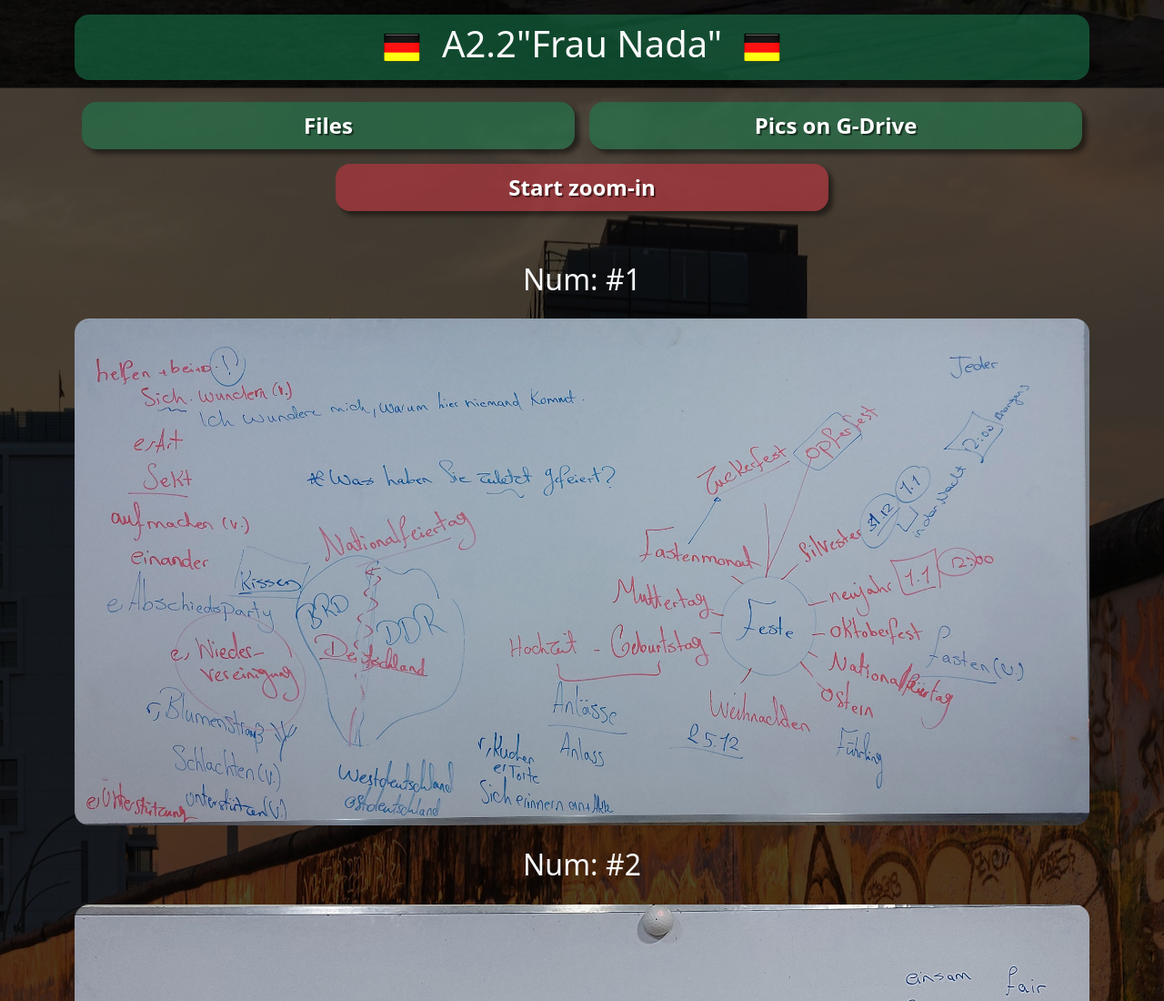
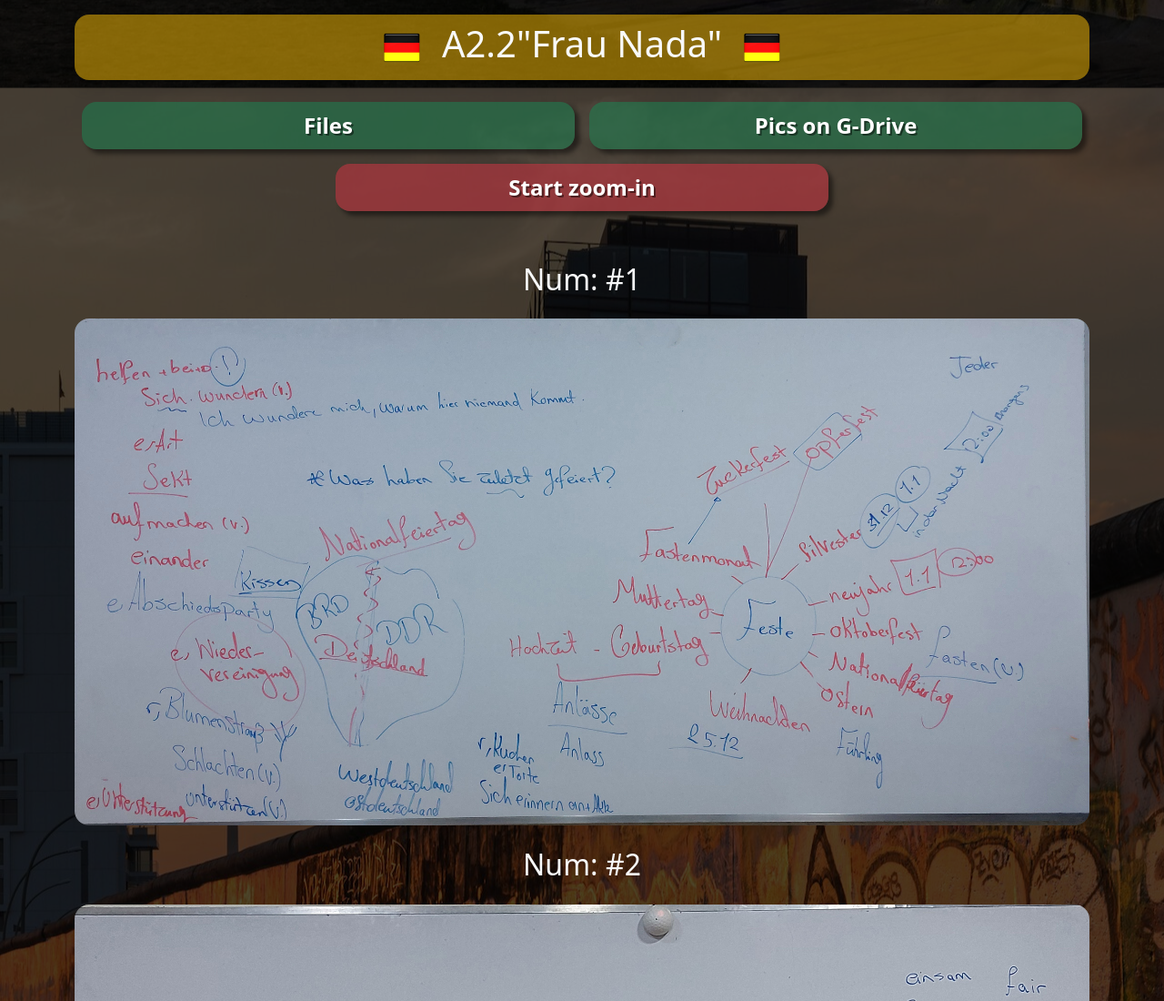
Before and after one commit to MoatazNasser/B1.1_Frau_Nada, a plain HTML site: page index.html in a window 1280 px wide. Shown: the top 1100 px of the page at 91% size. Drawn offline with Linux system fonts and the light colour scheme.

Commit message:
Update index.html

```diff
--- a/index.html
+++ b/index.html
@@ -24,7 +24,7 @@
             <div class=" container ">
                 <div class="py-3 ">
                     <div
-                        class="bg-success bg-opacity-50 shadow rounded-4 d-flex justify-content-center align-items-center">
+                        class="bg-warning bg-opacity-50 shadow rounded-4 d-flex justify-content-center align-items-center">
                         <img src="images/Germany-Flag-icon.png" class="imgW mx-4">
                         <h1 class=" text-light py-2 text-center ">A2.2"Frau Nada"
                         </h1>
```
